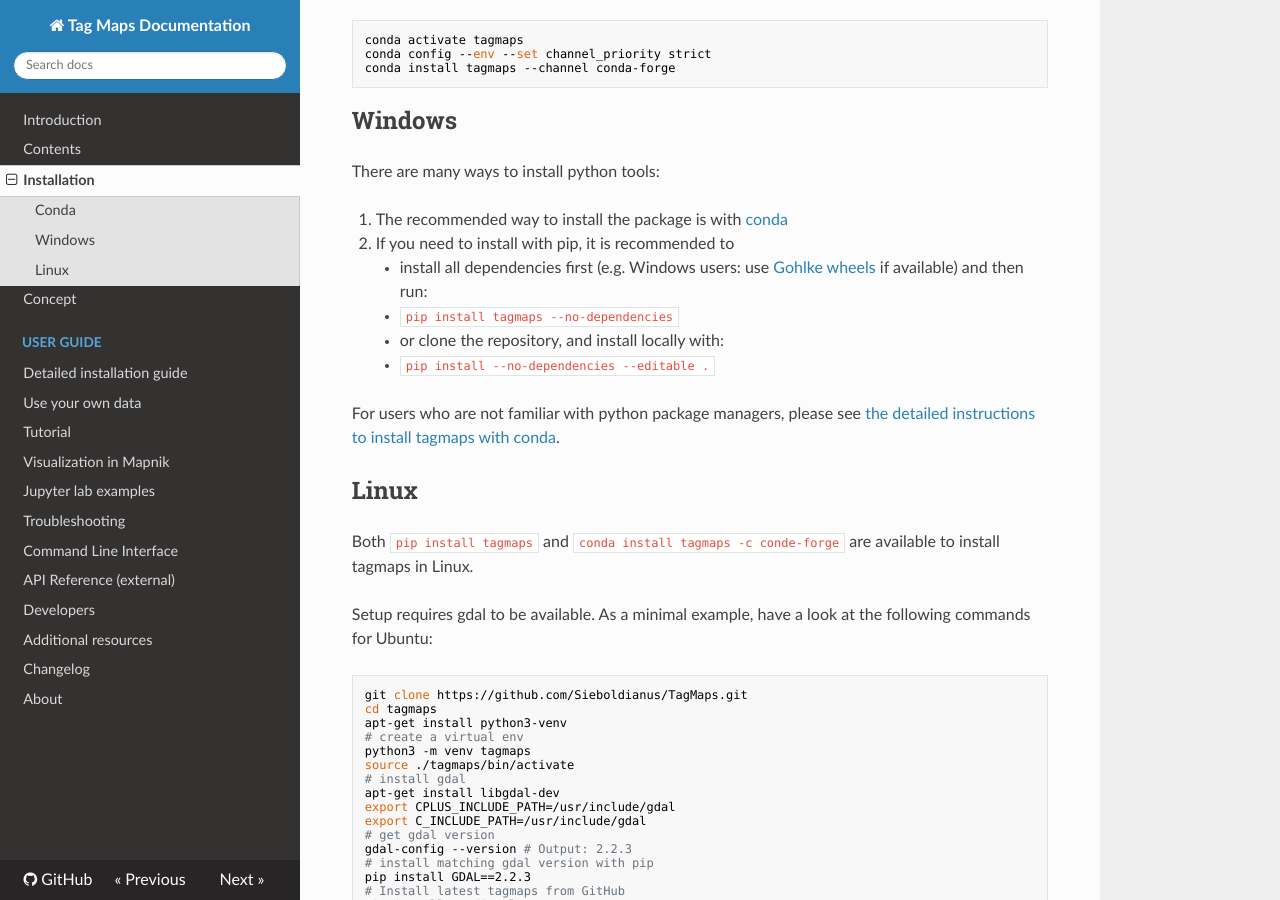
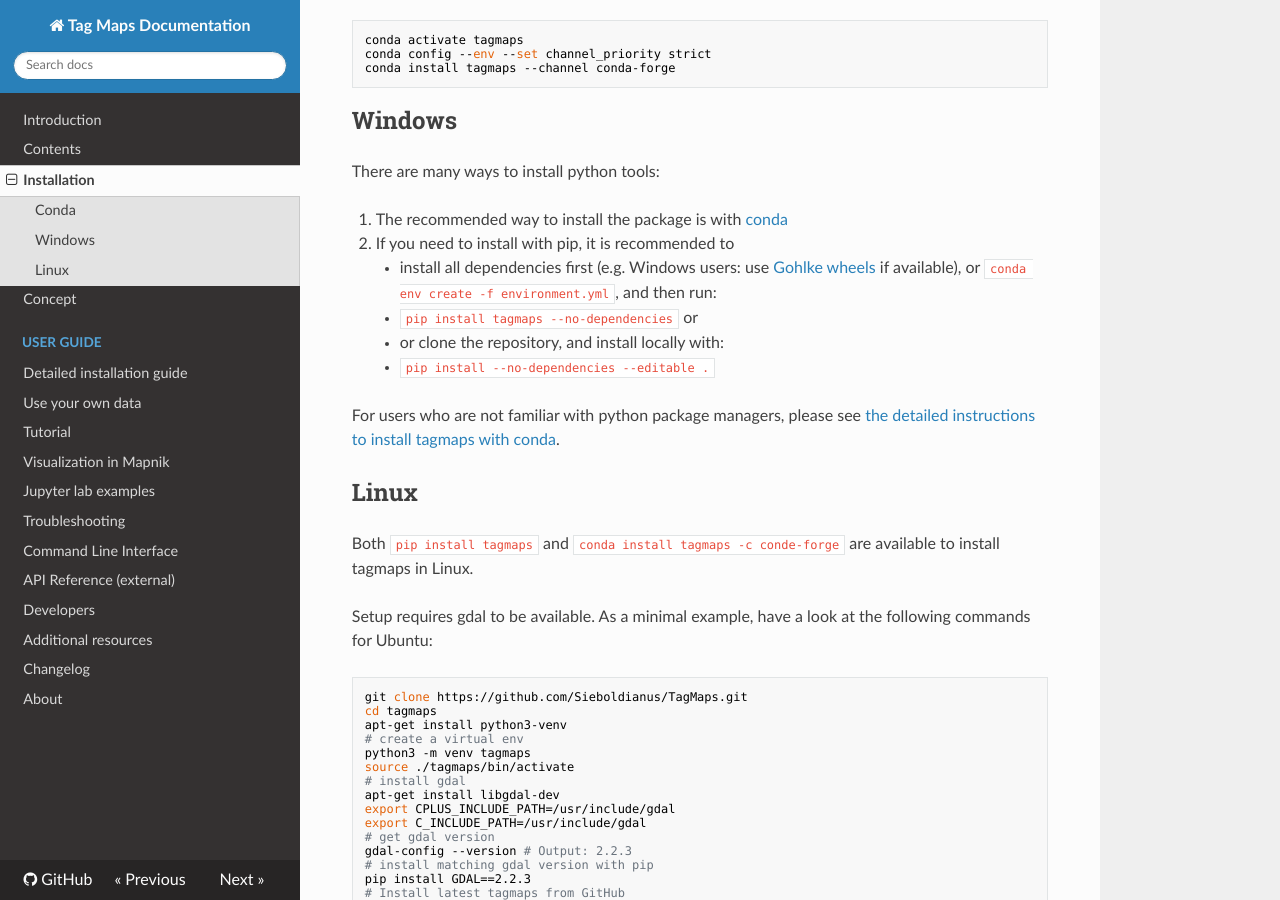
Before and after one commit to Sieboldianus/TagMaps, an MkDocs documentation site: the page built from docs/quick-guide.md, in a window 1280 px wide and 900 px high, scrolled down 444 px. Built offline with MkDocs 1.6.1, drawn with Linux system fonts in a browser that asks for light colours; nearby versions of some CDN libraries.

Commit message:
docs: Add instructions to use conda together with no-dependencies and --editable flags

```diff
--- a/docs/quick-guide.md
+++ b/docs/quick-guide.md
@@ -26,8 +26,9 @@
 1. The recommended way to install the package is with [conda](#conda)
 2. If you need to install with pip, it is recommended to
     - install all dependencies first (e.g. Windows users: use
-      [Gohlke wheels](<https://www.lfd.uci.edu/~gohlke/pythonlibs/>) if available) and then run:
-    - `pip install tagmaps --no-dependencies`
+      [Gohlke wheels](<https://www.lfd.uci.edu/~gohlke/pythonlibs/>) if available), or
+      `conda env create -f environment.yml`, and then run:
+    - `pip install tagmaps --no-dependencies` or
     - or clone the repository, and install locally with:
     - `pip install --no-dependencies --editable .`
 
```
